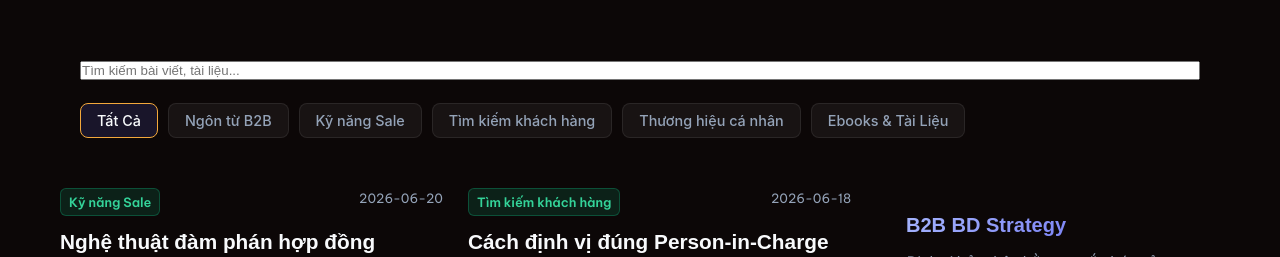
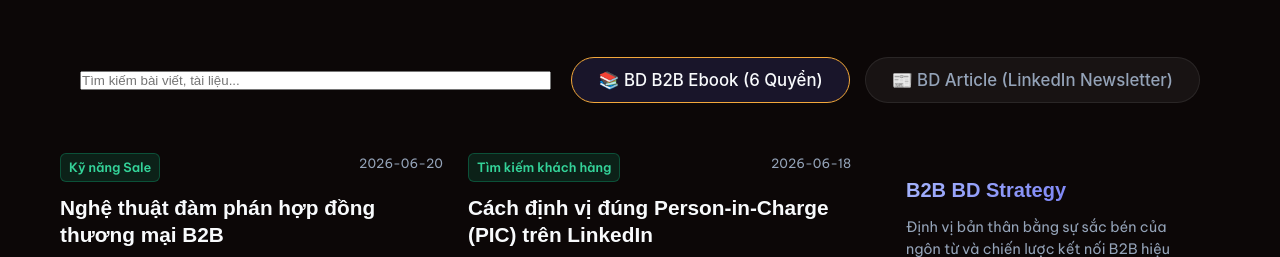
Before and after one commit to bdtrainingcourse-cyber/BD-Tips, a website: page library.html in a window 1280 px wide. Shown: the part 318-575 px from the top of the page. Drawn offline with Linux system fonts and the light colour scheme; files whose address does not match are found by name.

```diff
--- a/library.html
+++ b/library.html
@@ -47,13 +47,9 @@
                 <div class="search-box">
                     <input type="text" id="library-search" placeholder="Tìm kiếm bài viết, tài liệu...">
                 </div>
-                <div class="category-tabs" id="category-tabs">
-                    <button class="tab-btn active" data-category="All">Tất Cả</button>
-                    <button class="tab-btn" data-category="Ngôn từ B2B">Ngôn từ B2B</button>
-                    <button class="tab-btn" data-category="Kỹ năng Sale">Kỹ năng Sale</button>
-                    <button class="tab-btn" data-category="Tìm kiếm khách hàng">Tìm kiếm khách hàng</button>
-                    <button class="tab-btn" data-category="Thương hiệu cá nhân">Thương hiệu cá nhân</button>
-                    <button class="tab-btn" data-category="Ebooks">Ebooks & Tài Liệu</button>
+                <div class="category-tabs" id="category-tabs" style="display: flex; gap: 15px; justify-content: center; flex-wrap: wrap;">
+                    <button class="tab-btn active" data-category="Ebooks" style="font-size: 1.05rem; padding: 12px 26px; border-radius: 30px;">📚 BD B2B Ebook (6 Quyển)</button>
+                    <button class="tab-btn" data-category="Articles" style="font-size: 1.05rem; padding: 12px 26px; border-radius: 30px;">📰 BD Article (LinkedIn Newsletter)</button>
                 </div>
             </div>
         </div>
```
